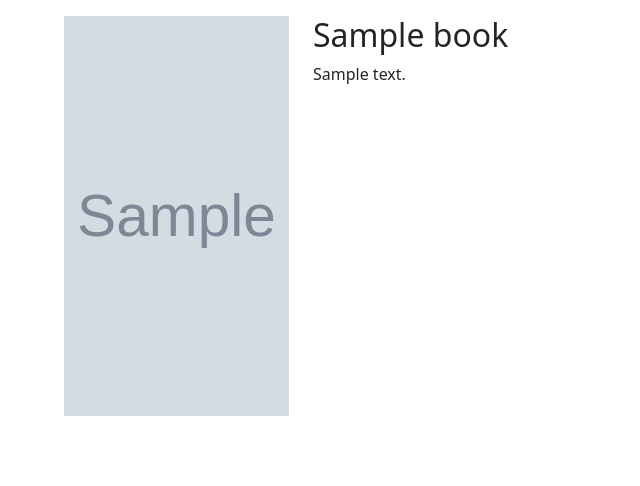
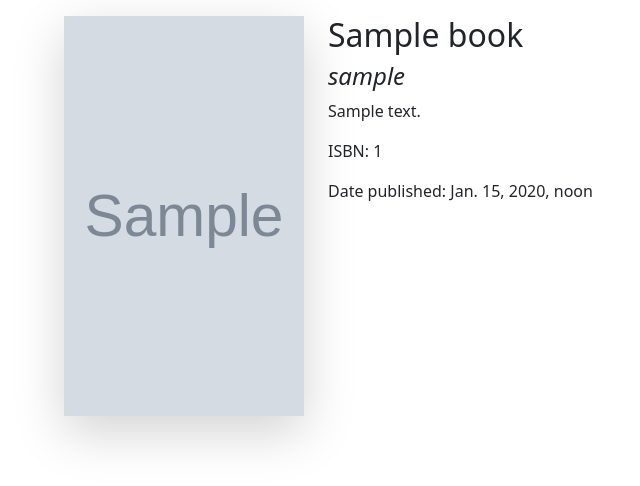
Before and after one commit to VolodymyrHarasymchuk/book-app, a Django app: page /book_info/1 in a window 1280 px wide. Shown: the part 56-542 px from the top of the page, without its empty margins (22-662 px from the left). Run offline with Django 5.2, Linux system fonts and the light colour scheme; tables that the repository leaves empty hold one stand-in row (values such as "Sample post"); grey boxes marked "Sample" are stand-in pictures.

Commit message:
minor adjustments to book_info

```diff
--- a/books/templates/books/book_info.html
+++ b/books/templates/books/book_info.html
@@ -3,11 +3,14 @@
 {% block content %}
 <div class="row">
     <div class="col-lg-auto d-flex justify-content-center align-items-center">
-        <img src="/media/{{book.image}}" alt="" width="225" height="400">
+        <img src="/media/{{book.image}}" alt="" width="240" height="400" class="shadow-lg" style="max-width: 100%; max-height: 100%;">
     </div>
     <div class="col">
         <h2>{{book.name}}</h2>
+        <h4><i>{{book.user}}</i></h4>
         <p>{{book.description}}</p>
+        <p>ISBN: {{book.isbn}}</p>
+        <p>Date published: {{book.date_pub}}</p>
     </div>
 </div>
 {% endblock content %}
--- a/books/templates/books/index.html
+++ b/books/templates/books/index.html
@@ -10,7 +10,7 @@
                 <a href="{% url 'books:book_info' book.id %}" class="col-12 w-100 btn btn-outline-dark text-start"
                 style="--bs-btn-padding-y: 2rem; --bs-btn-padding-x: 1rem;">
                     <div class="row">
-                        <div class="col-md-auto d-flex justify-content-center align-items-center"><img src="/media/{{book.image}}" alt="" width="120" height="200"></div>
+                        <div class="col-md-auto d-flex justify-content-center align-items-center"><img src="/media/{{book.image}}" alt="" width="120" height="200" class="shadow-lg" style="max-width: 100%; max-height: 100%;"></div>
                         <div class="col">
                             <div class="row row-cols-1">
                                 <div class="col"><h2>{{book.name}}</h2></div>
```
